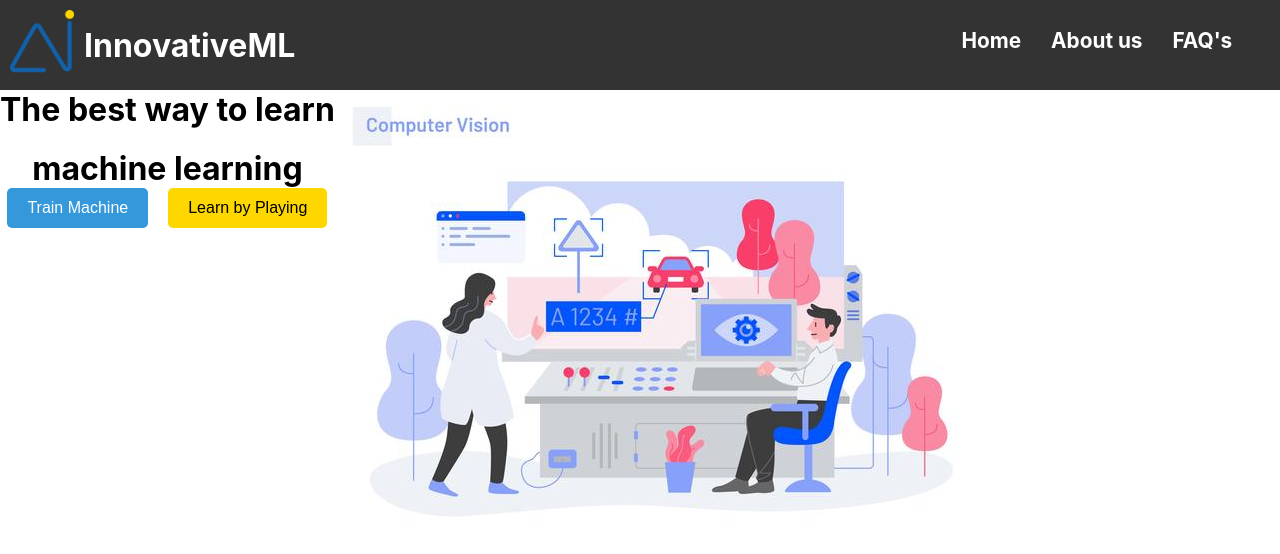
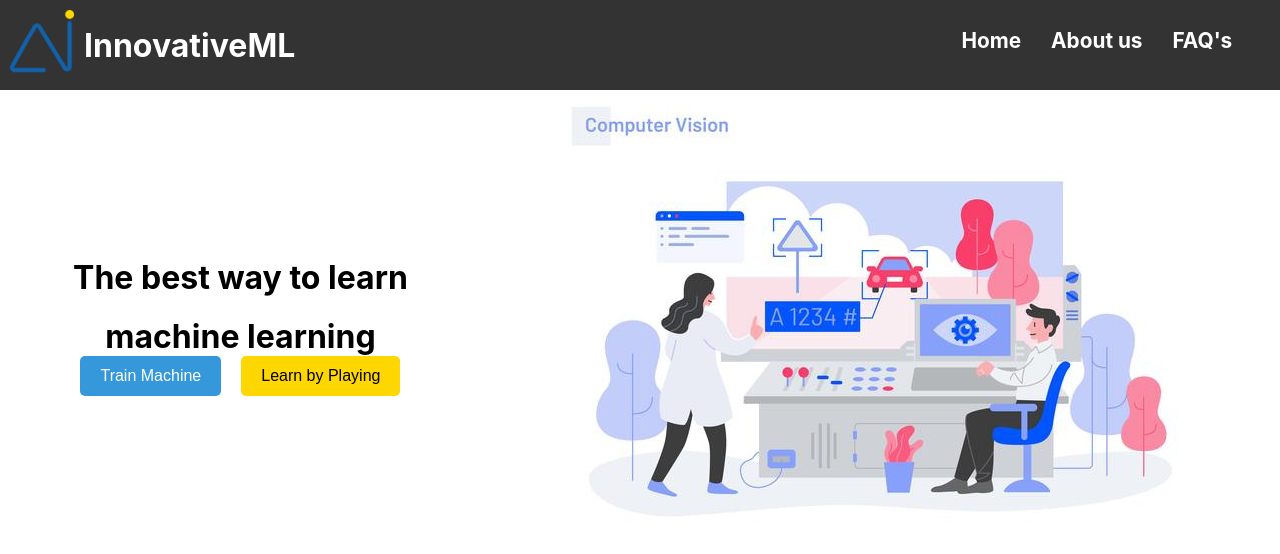
Before and after one commit to AhmadSerhall/innovativeML, a React (Create React App) app in the folder frontend/: page /landing in a window 1280 px wide. Shown: the top 554 px of the page. Built offline with nearby package versions, Linux system fonts and the light colour scheme.

Commit message:
made the repo private

```diff
--- a/frontend/src/pages/Landing/index.jsx
+++ b/frontend/src/pages/Landing/index.jsx
@@ -3,6 +3,7 @@ import NavBar from '../../components/NavBar'
 import '../../styles/global.css'
 import Button from '../../components/Button'
 import heroImage from '../../assets/image4.jpg'
+import './style.css'
 const Landing = () => {
   return (
     <div>
--- a/frontend/src/pages/Landing/style.css
+++ b/frontend/src/pages/Landing/style.css
@@ -0,0 +1,4 @@
+.hero-container{
+    justify-content: space-around;
+    align-items: center;
+}
```
